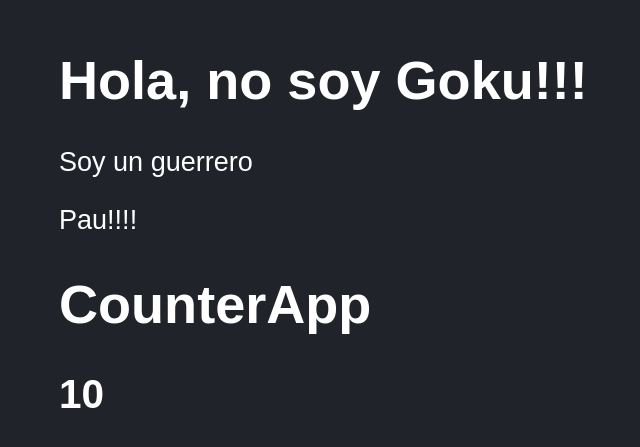
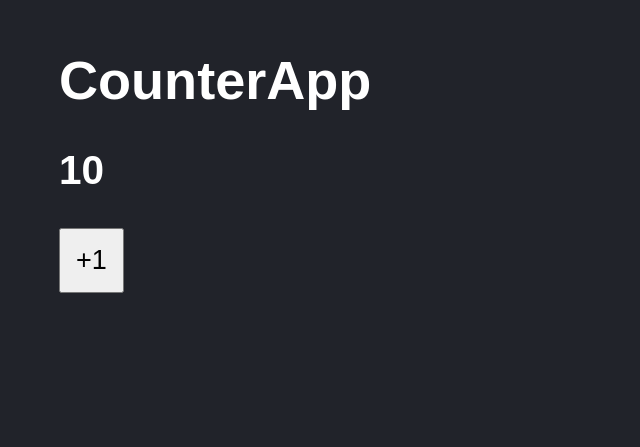
Before and after one commit to Oen844/counter-app-react, a React (Vite) app: page / in a window 1280 px wide. Shown: the part 135-582 px from the top of the page, without its empty margins (89-729 px from the left). Built offline with nearby package versions, Linux system fonts and the light colour scheme.

Commit message:
create var

```diff
--- a/src/CounterApp.jsx
+++ b/src/CounterApp.jsx
@@ -1,14 +1,21 @@
-import PropTypes from 'prop-types';
+import PropTypes from "prop-types";
 
 export const CounterApp = ({ value }) => {
+  const handleAdd = () => {
+    console.log("mas uno");
+    value++;
+  };
+
   return (
     <>
       <h1>CounterApp</h1>
       <h2> {value} </h2>
+
+      <button onClick={handleAdd}>+1</button>
     </>
   );
 };
 
 CounterApp.PropTypes = {
-    value: PropTypes.number.isRequired
-}
+  value: PropTypes.number,
+};
--- a/src/main.jsx
+++ b/src/main.jsx
@@ -10,7 +10,7 @@ import './style.css';
 ReactDOM.createRoot(document.getElementById('root')).render(
     <React.StrictMode>
         {/* <HelloWorldApp /> */}
-        <FirstApp />
+        {/* <FirstApp /> */}
         <CounterApp value = {10}/>
     </React.StrictMode>
 );
--- a/src/style.css
+++ b/src/style.css
@@ -5,3 +5,9 @@ html, body {
     font-size: 1.3rem;
     padding: 70px;
 }
+
+button {
+    padding: 15px;
+    font-size: 1.3rem;
+
+}
```
